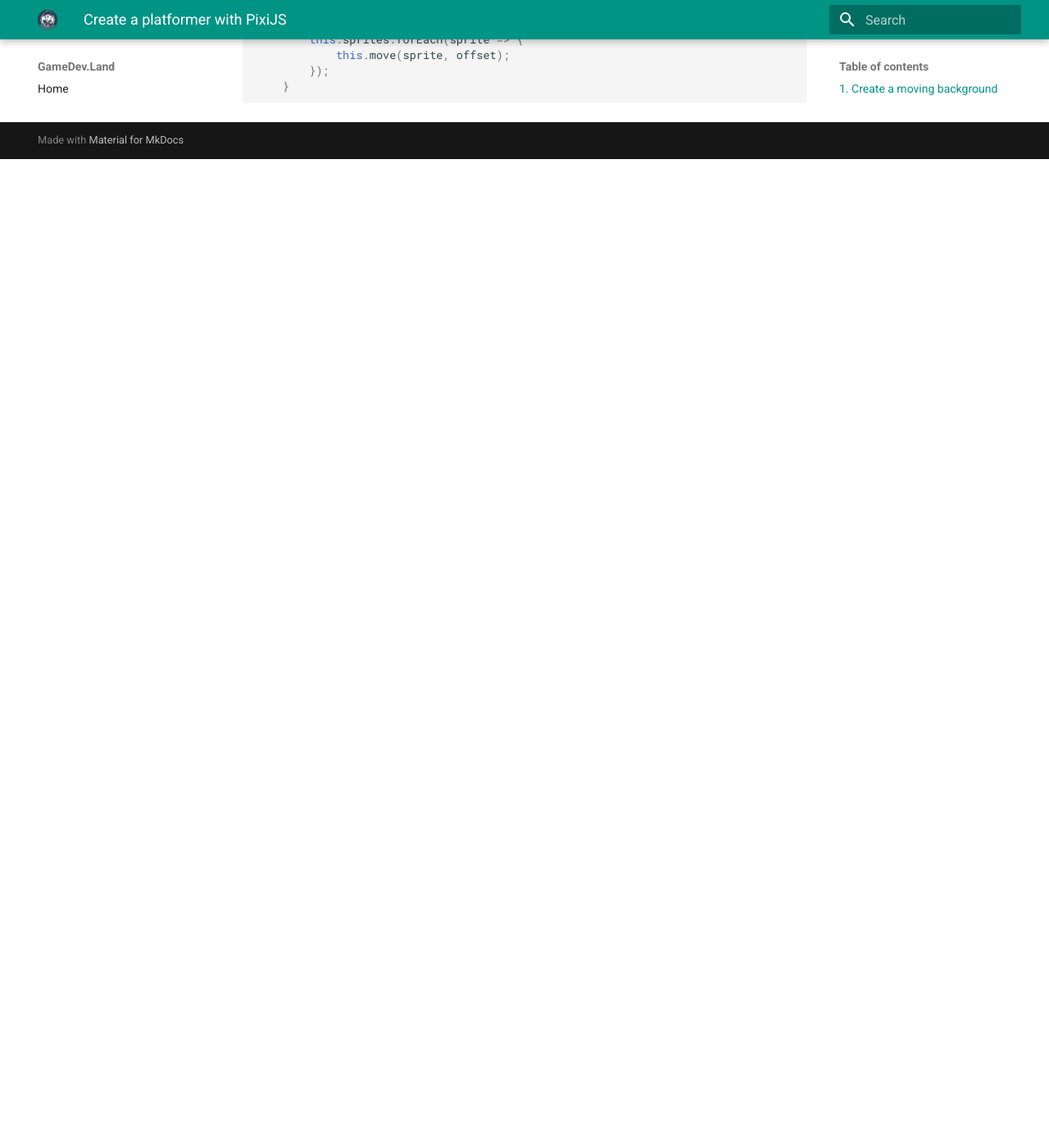
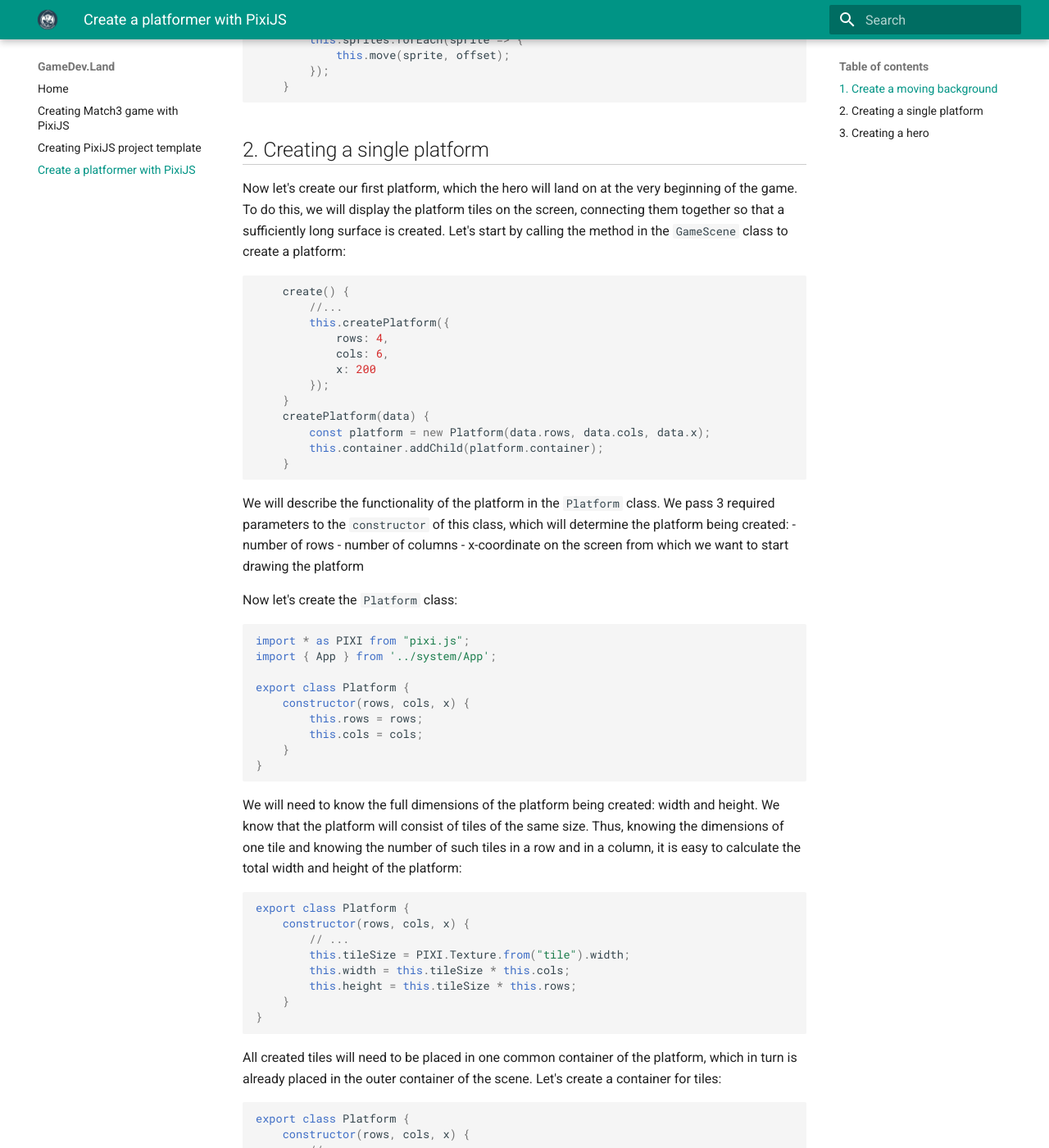
Before and after one commit to bolotnikov/gamedevland, an MkDocs documentation site: the page built from docs/runner.md, in a window 1280 px wide and 1400 px high, scrolled down 2440 px. Shown: the whole window at 82% size. Built offline with MkDocs 1.6.1 and Material for MkDocs 9.7.7, drawn with Linux system fonts in a browser that asks for light colours; emoji names are drawn with the system emoji font; before the commit the page ends 2634 px from its top, so only the background shows below that; some of the changed text lies outside the part shown.

Commit message:
Update runner.md

````diff
--- a/docs/runner.md
+++ b/docs/runner.md
@@ -118,3 +118,112 @@ It remains to run the `move` method for each sprite in the `update` method:
         });
     }
 ```
+
+
+## 2. Creating a single platform
+
+Now let's create our first platform, which the hero will land on at the very beginning of the game.
+To do this, we will display the platform tiles on the screen, connecting them together so that a sufficiently long surface is created.
+Let's start by calling the method in the `GameScene` class to create a platform:
+
+
+``` javascript
+    create() {
+        //...
+        this.createPlatform({
+            rows: 4,
+            cols: 6,
+            x: 200
+        });
+    }
+    createPlatform(data) {
+        const platform = new Platform(data.rows, data.cols, data.x);
+        this.container.addChild(platform.container);
+    }
+```
+
+We will describe the functionality of the platform in the `Platform` class.
+We pass 3 required parameters to the `constructor` of this class, which will determine the platform being created:
+  - number of rows
+  - number of columns
+  - x-coordinate on the screen from which we want to start drawing the platform
+
+Now let's create the `Platform` class:
+
+``` javascript
+import * as PIXI from "pixi.js";
+import { App } from '../system/App';
+
+export class Platform {
+    constructor(rows, cols, x) {
+        this.rows = rows;
+        this.cols = cols;
+    }
+}
+```
+We will need to know the full dimensions of the platform being created: width and height.
+We know that the platform will consist of tiles of the same size.
+Thus, knowing the dimensions of one tile and knowing the number of such tiles in a row and in a column, it is easy to calculate the total width and height of the platform:
+
+``` javascript
+export class Platform {
+    constructor(rows, cols, x) {
+        // ...
+        this.tileSize = PIXI.Texture.from("tile").width;
+        this.width = this.tileSize * this.cols;
+        this.height = this.tileSize * this.rows;
+    }
+}
+```
+
+All created tiles will need to be placed in one common container of the platform, which in turn is already placed in the outer container of the scene.
+Let's create a container for tiles:
+
+``` javascript
+export class Platform {
+    constructor(rows, cols, x) {
+        // ...
+        this.createContainer(x);
+    }
+    createContainer(x) {
+        this.container = new PIXI.Container();
+        this.container.x = x;
+        this.container.y = window.innerHeight - this.height;
+    }
+}
+```
+When creating a container, we specify its `x` coordinate obtained from a parameter in the constructor. Thus, we shift the left side of the platform to this coordinate.
+As the `y` coordinate, we specify a value at which the platform will touch the bottom of the screen with its bottom side. This way we will create the effect that the platform sticks out of the ground.
+We know that the coordinates of the container correspond to the coordinate of the first tile in the container. And this is the top leftmost tile. Thus, if we shift the entire platform up by a distance equal to its height, we will achieve the desired effect.
+
+Now let's create the tiles themselves:
+
+
+``` javascript
+export class Platform {
+    constructor(rows, cols, x) {
+        // ...
+        this.createTiles();
+    }
+    createTiles() {
+        for (let row = 0; row < this.rows; row++) {
+            for (let col = 0; col < this.cols; col++) {
+                this.createTile(row, col);
+            }
+        }
+    }
+
+    createTile(row, col) {
+        const texture = row === 0 ? "platform" : "tile"
+        const tile = App.sprite(texture);
+        this.container.addChild(tile);
+        tile.x = col * tile.width;
+        tile.y = row * tile.height;
+    }
+}
+```
+We create tiles in a loop, going through all the rows and columns of the platform.
+On the first line of the platform, use `platform` (grass sprite) as the sprite. In other cases, we use the standard `tile` sprite (an image with the ground).
+For each tile, we calculate its position based on its position in the platform. To get the correct coordinates, you need to multiply the column of the tile by its width, and the row by its height.
+
+## 3. Creating a hero
````
